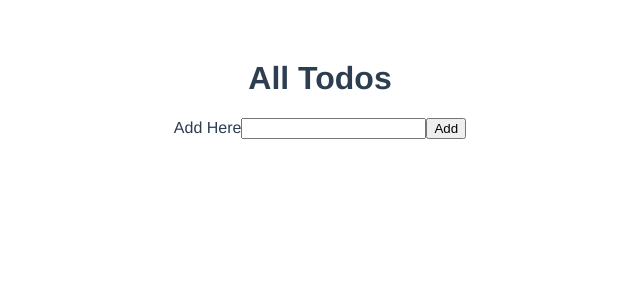
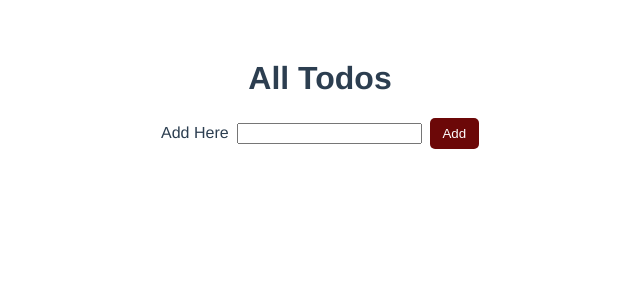
Before and after one commit to dewShemil/Vue-Todo, a Vue app: page / in a window 1280 px wide. Shown: the top 300 px of the page, without its empty margins (320-960 px from the left). Built offline with nearby package versions, Linux system fonts and the light colour scheme.

Commit message:
Styles Added

```diff
--- a/src/App.vue
+++ b/src/App.vue
@@ -19,6 +19,7 @@ export default {
   provide(){
     return {
       todos:this.todos,
+      isEditMode:this.isEditMode
     }
   }
 }
@@ -42,4 +43,21 @@ div+div{
   margin : 2rem;
 }
 
+label{
+  margin: 0 0.5rem;
+}
+
+button{
+  background-color: #225;
+  color: #fff;
+  padding: 0.5rem .8rem;
+  border-radius: 5px;
+  border: none;
+  margin: 0  0.5rem;
+}
+
+.submit-btn{
+  background-color: rgb(108, 8, 8);
+}
+
 </style>
--- a/src/components/AllTodos.vue
+++ b/src/components/AllTodos.vue
@@ -7,7 +7,7 @@
             </div>
             <label >Add Here</label>
             <input type="text" v-model="typedTodo" >
-            <button>Add</button>
+            <button class="submit-btn" >Add</button>
         </form>
         <single-todo
          v-for="todo in todos"
--- a/src/components/SingleTodo.vue
+++ b/src/components/SingleTodo.vue
@@ -2,6 +2,7 @@
     <div>
         <h3>{{single}}</h3>
         <button @click="deleteTodo" >Delete</button>
+        <button @click="editTodo" >Edit</button>
     </div>
 </template>
 
```
